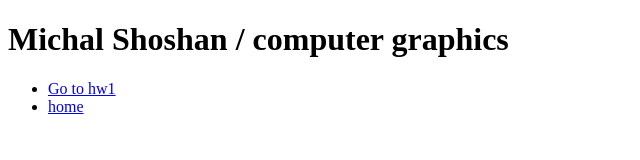
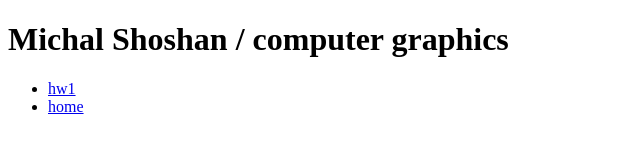
Before and after one commit to michalshoshannyu/michalshoshannyu.github.io, a plain HTML site: page index.html in a window 1280 px wide. Shown: the full height of the page, 0-640 px from the left. Drawn offline with Linux system fonts and the light colour scheme.

Commit message:
Update index.html

```diff
--- a/index.html
+++ b/index.html
@@ -6,7 +6,7 @@
 <body>
     <h1>Michal Shoshan / computer graphics</h1>
     <ul>
-        <li><a href="hw1/index.html">Go to hw1</a></li>
+        <li><a href="hw1/index.html">hw1</a></li>
         <li><a href="/">home</a></li>
     </ul>
 </body>
```
